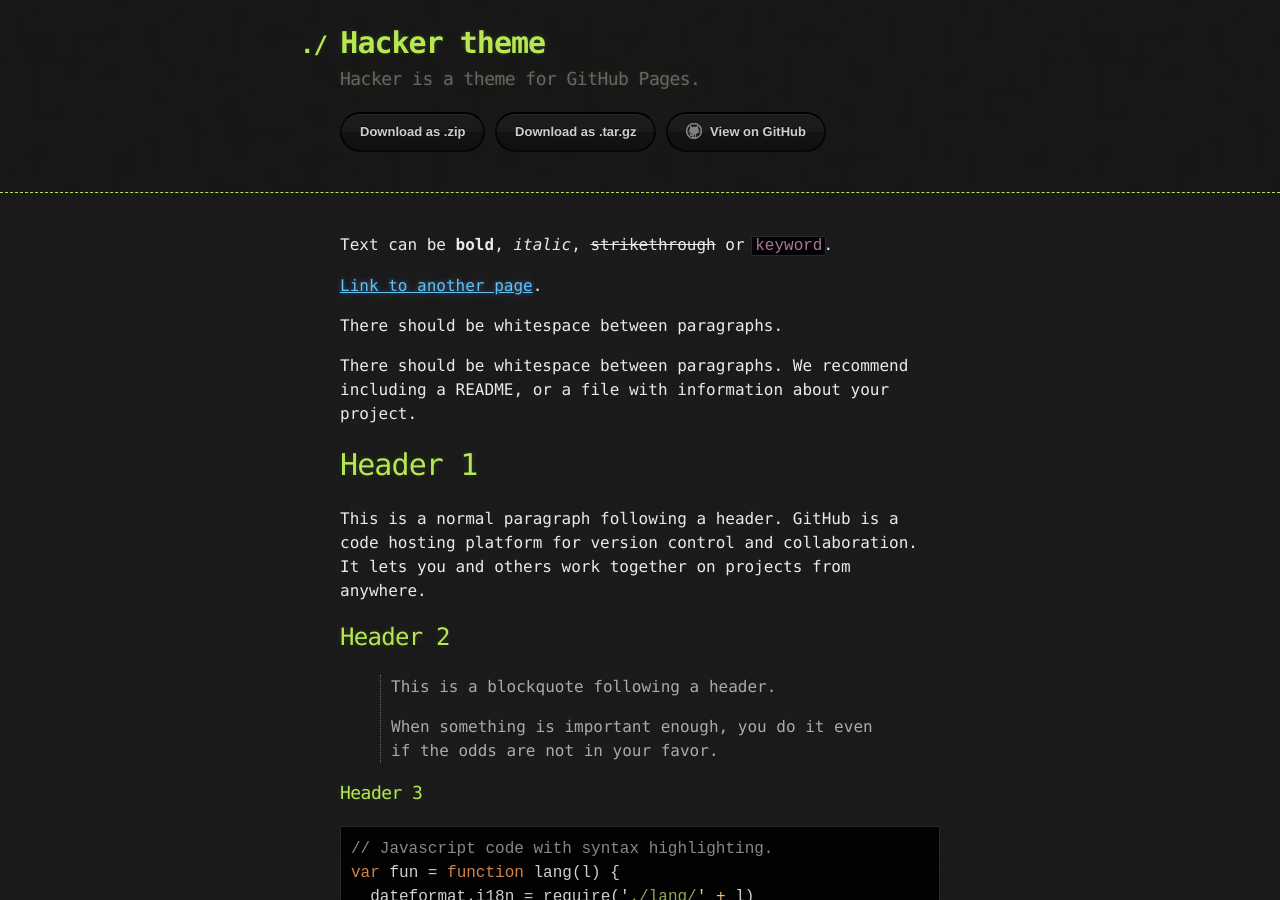
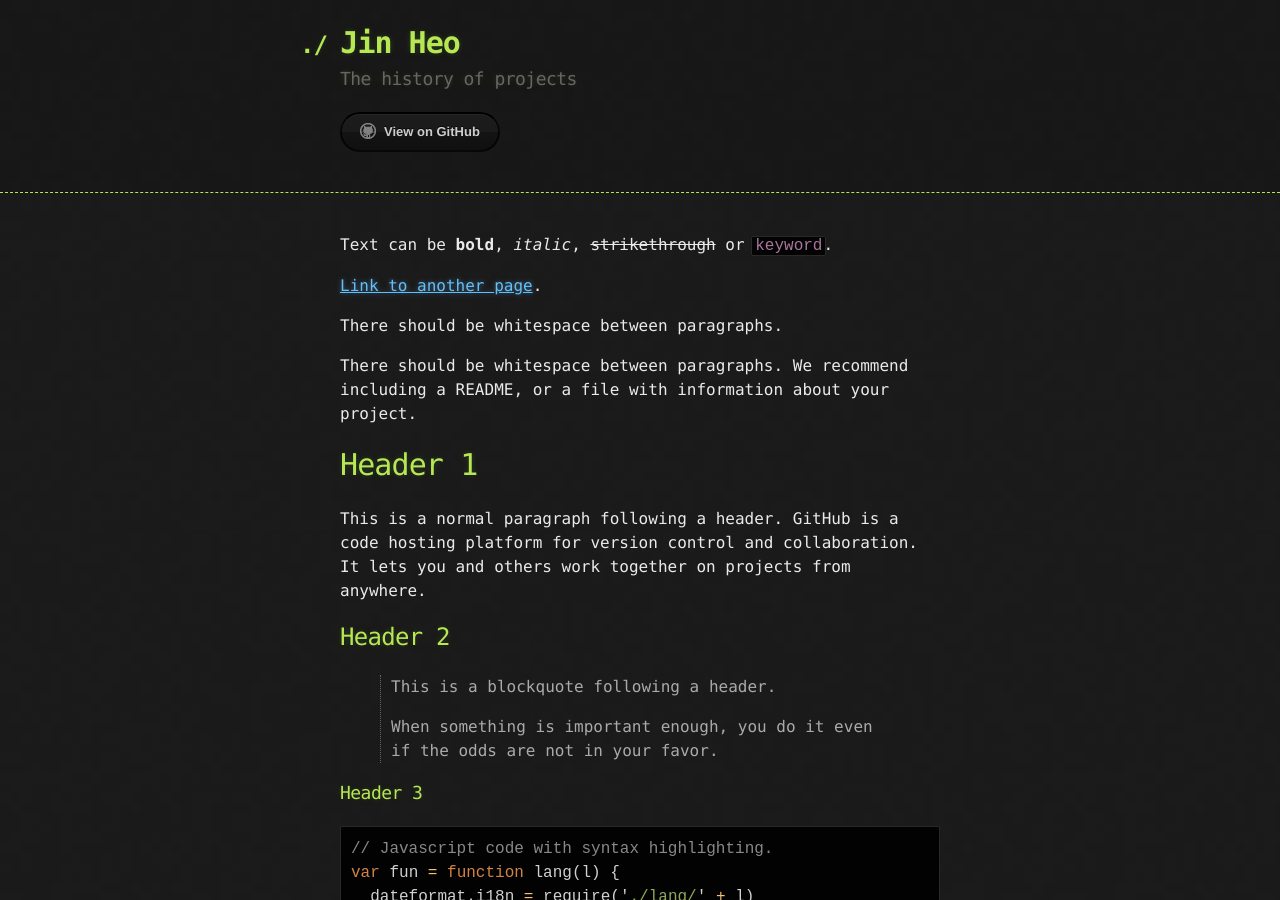
Before and after one commit to celindacain25/jin993.github.io, a Jekyll site: the page built from index.md, in a window 1280 px wide and 900 px high. Built offline with Jekyll 4.4.1, drawn with Linux system fonts in a browser that asks for light colours.

Commit message:
Update _config.yml

```diff
--- a/_config.yml
+++ b/_config.yml
@@ -1,5 +1,5 @@
-title: Hacker theme
-description: Hacker is a theme for GitHub Pages.
-show_downloads: true
+title: Jin Heo
+description: The history of projects
+show_downloads: false
 google_analytics:
 theme: jekyll-theme-hacker
```
